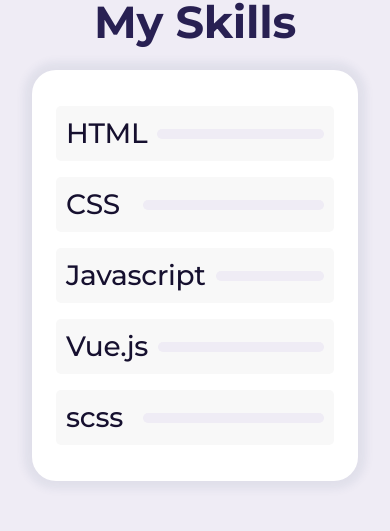
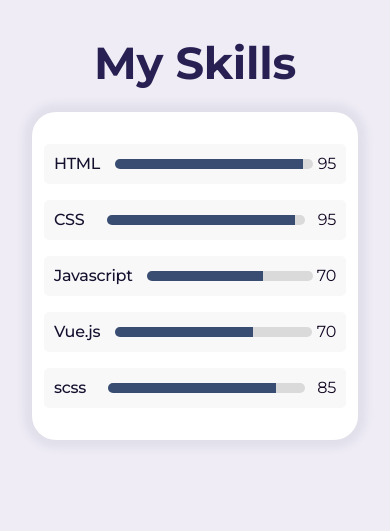
Before and after one commit to gomdolee1146/vue_portfolio, a Vue app: page / in a window 390 px wide. Shown: the part 1028-1559 px from the top of the page. Built offline with nearby package versions, Linux system fonts and the light colour scheme; a small style sheet from the web is missing; a web font is replaced by a local one.

Commit message:
Intro - 반응형 css 수정, 텍스트 사이즈 조정

```diff
--- a/src/assets/scss/components/portfolioContent.scss
+++ b/src/assets/scss/components/portfolioContent.scss
@@ -164,6 +164,7 @@
     pointer-events: auto;
 
     h2 {
+      font-size: 18px;
       color: var(--txt100);
     }
   }
--- a/src/assets/scss/components/profileContent.scss
+++ b/src/assets/scss/components/profileContent.scss
@@ -76,4 +76,7 @@
     flex-direction: column;
     padding: 8px 32px;
   }
+  .profile__title {
+    h4 {font-size: 18px;}
+  }
 }
--- a/src/assets/scss/components/skillsContent.scss
+++ b/src/assets/scss/components/skillsContent.scss
@@ -22,6 +22,7 @@
     display: flex;
     justify-content: space-between;
     align-items: center;
+    gap: 4px;
     margin: 16px 0;
     padding: 10px;
     border-radius: 5px;
@@ -44,12 +45,22 @@
   overflow: hidden;
   &__bar {
     height: 100%;
-    background: var(--subBg200);
+    background: var(--txt100);
+  }
+  &__num {
+    font-size: 0.8em;
   }
 }
 
-@media screen and (max-width:600px){
+@media screen and (max-width: 600px) {
   .skills__wrap {
     padding: 32px;
   }
+  .skills__list {
+    padding: 16px 12px;
+  }
+  .skills__name,
+  .progress__num {
+    font-size: 16px;
+  }
 }
--- a/src/components/content/skillsContent.vue
+++ b/src/components/content/skillsContent.vue
@@ -9,8 +9,9 @@
       <li v-for="skill in skills" :key="skill.name">
         <span class="skills__name">{{ skill.name }}</span>
         <div class="progress" ref="progressBars">
-          <div class="progress__bar"></div>
+          <div class="progress__bar" :style="{'width': `${skill.level}%`}"></div>
         </div>
+        <span class="progress__num">{{ skill.level }}</span>
       </li>
     </ul>
   </div>
@@ -25,35 +26,36 @@
 
 export default {
   name: 'SkillsContent',
-  setup() {
-    const skillsSection = ref(null);
-    const progressBars = ref([]);
+  // setup() {
+  //   const skillsSection = ref(null);
+  //   const progressBars = ref([]);
 
-    onMounted(() => {
-      gsap.utils.toArray(progressBars.value).forEach((bar, index) => {
-        gsap.fromTo(
-          bar.querySelector('.progress__bar'),
-          { width: 0 },
-          {
-            width: skills[index].level + '%',
-            duration: 2,
-            ease: 'power1.inOut',
-            scrollTrigger: {
-              trigger: skillsSection.value,
-              start: 'top 80%',
-              toggleActions: 'play none none none',
-            },
-          }
-        );
-      });
-    });
+  //   onMounted(() => {
+  //     gsap.utils.toArray(progressBars.value).forEach((bar, index) => {
+  //       console.log(skills[index].level);
+  //       gsap.fromTo(
+  //         bar.querySelector('.progress__bar'),
+  //         { width: 0 },
+  //         {
+  //           width: skills[index].level + '%',
+  //           duration: 2,
+  //           ease: 'power1.inOut',
+  //           scrollTrigger: {
+  //             trigger: skillsSection.value,
+  //             start: 'top 80%',
+  //             toggleActions: 'play none none none',
+  //           },
+  //         }
+  //       );
+  //     });
+  //   });
 
-    return {
-      skills,
-      progressBars,
-      skillsSection,
-    };
-  },
+  //   return {
+  //     skills,
+  //     progressBars,
+  //     skillsSection,
+  //   };
+  // },
 };
 </script>
 <style lang="scss" scoped>
--- a/src/components/nav/navDots.vue
+++ b/src/components/nav/navDots.vue
@@ -69,4 +69,9 @@
     box-sizing: border-box;
   }
 }
+@media screen and (max-width: 600px) {
+  .nav__wrap-dots {
+    display: none;
+  }
+}
 </style>
--- a/src/views/HomeView.vue
+++ b/src/views/HomeView.vue
@@ -14,7 +14,7 @@
       <career-content />
     </section>
     <section class="section-profile" id="profile" ref="profileSection">
-      <profile-content />
+      <!-- <profile-content /> -->
     </section>
     <nav-dots :activeSection="activeSection" />
   </div>
```
